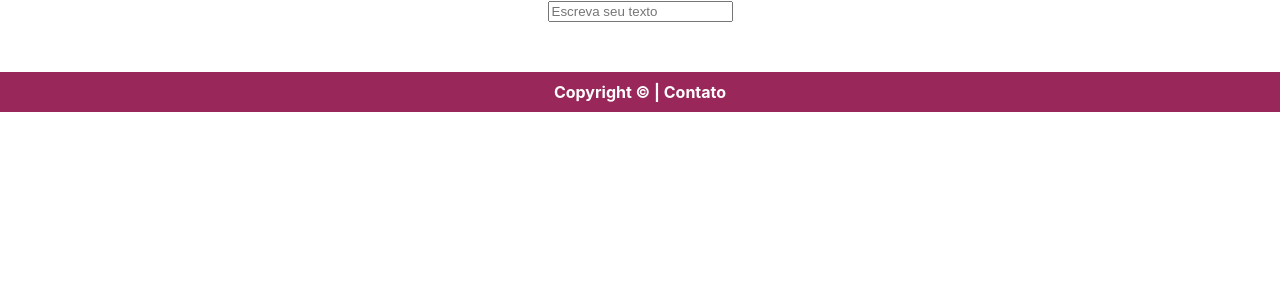
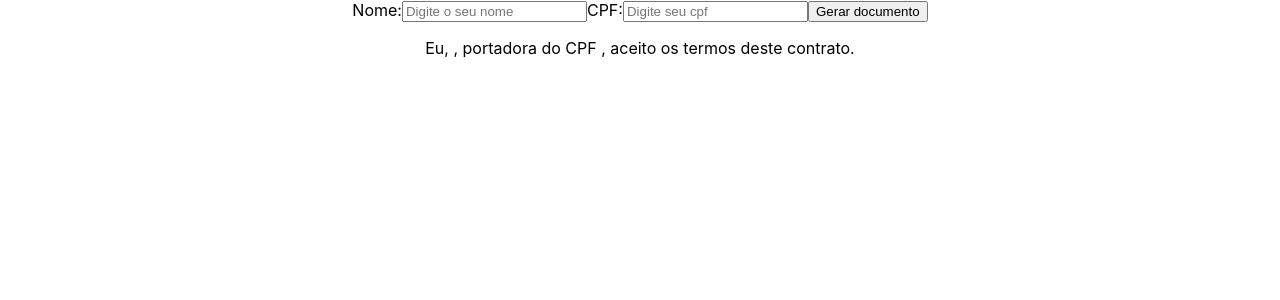
Before and after one commit to yogmel/lets-code-693, a React (Create React App) app: page / in a window 1280 px wide. Shown: the top 300 px of the page. Built offline with nearby package versions, Linux system fonts and the light colour scheme; the HTML template or start-up script is replaced by a standard one.

Commit message:
Aula 3 - React - Exercícios

```diff
--- a/src/App.js
+++ b/src/App.jsx
@@ -1,12 +1,12 @@
-import './App.css';
-import { Home } from './Home';
+import "./App.css";
+import ExercicioDois from "./ExercicioDois/ExercicioDois";
 
 // JSX: Javascript XML
 
 function App() {
   return (
     <div className="App">
-      <Home />
+      <ExercicioDois />
     </div>
   );
 }
--- /dev/null
+++ b/src/ExercicioDois/ExercicioDois.jsx
@@ -0,0 +1,56 @@
+import { useState } from "react";
+
+function ExercicioDois() {
+  const [nome, setNome] = useState("");
+  const [cpf, setCpf] = useState("");
+
+  // const [dadosUsuario, setDadosUsuario] = useState({ nome: "", cpf: ""});
+  // const [editandoDadosUsuario, setEditandoDadosUsuario] = useState({ nome: "", cpf: ""});
+
+  let editandoNome = "";
+  let editandoCpf = "";
+
+  const gerarDoc = (evento) => {
+    evento.preventDefault();
+    setNome(editandoNome);
+    setCpf(editandoCpf);
+  };
+
+  const atualizarNome = (evento) => {
+    editandoNome = evento.target.value;
+  };
+
+  const atualizarCpf = (evento) => {
+    editandoCpf = evento.target.value;
+  };
+
+  return (
+    <>
+      <form onSubmit={gerarDoc}>
+        <label>Nome:</label>
+        <input
+          type="text"
+          name="nome"
+          placeholder="Digite o seu nome"
+          onChange={atualizarNome}
+        />
+
+        <label>CPF:</label>
+        <input
+          type="text"
+          name="cpf"
+          placeholder="Digite seu cpf"
+          onChange={atualizarCpf}
+        />
+
+        <input type="submit" value="Gerar documento" />
+      </form>
+
+      <p>
+        Eu, {nome}, portadora do CPF {cpf}, aceito os termos deste contrato.
+      </p>
+    </>
+  );
+}
+
+export default ExercicioDois;
--- a/src/Home/Home.js
+++ b/src/Home/Home.jsx
@@ -1,5 +1,19 @@
 import Footer from './Footer';
 import { useState } from 'react';
+
+/* props
+ * é um objeto
+ * é recebido através de um componente por parâmetro
+ * é passado como "atributo" de um componente customizado
+ * é público (é visto de fora pra dentro)
+ * imutável
+ */
+
+/* state
+ * é um objeto (ou qualquer outra coisa)
+ * mutável (depois da renderização)
+ * é privado
+ */
 
 function Home() {
   const [texto, setTexto] = useState('');
@@ -16,6 +30,9 @@ function Home() {
         onChange={atualizarTexto} />
       <p className="citacao">{texto}</p>
       <Footer paginaAtual='Contato' />
+      {texto && (
+        <div></div>
+      )}
     </div>
   );
 }
--- a/src/components/Button.css
+++ b/src/components/Button.css
@@ -1,12 +1,13 @@
 .btn {
   border: none;
+  cursor: pointer;
   background-color: transparent;
-  padding: 20px 40px;
+  padding: 10px 40px;
   font-family: Arial, Helvetica, sans-serif;
 }
 
 .btn-primary {
-  background-color: red;
+  background-color: #ca2e55;
   font-style: italic;
   color: white;
 }
--- a/src/components/Button.js
+++ b/src/components/Button.js
@@ -3,10 +3,10 @@ import './Button.css';
 // type: "primary" | "secondary"
 
 function Button(props) {
-  const { type, text } = props;
+  const { type, texto, onClick } = props;
 
   return (
-    <button className={`btn btn-${type}`}>{text}</button>
+    <button className={`btn btn-${type}`} onClick={onClick}>{texto}</button>
   )
 }
 
```
Also changed, not shown: src/ExercicioUm/ExercicioUm.css (added, +9 -0 lines), src/ExercicioUm/ExercicioUm.jsx (added, +53 -0 lines), src/Home/Footer.jsx (renamed from src/Home/Footer.js), src/Home/Header.jsx (renamed from src/Home/Header.js).
